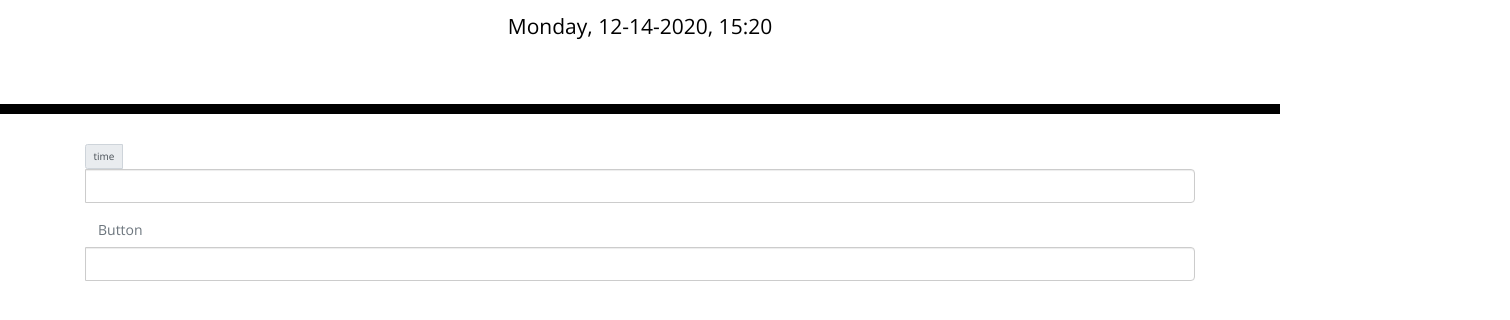
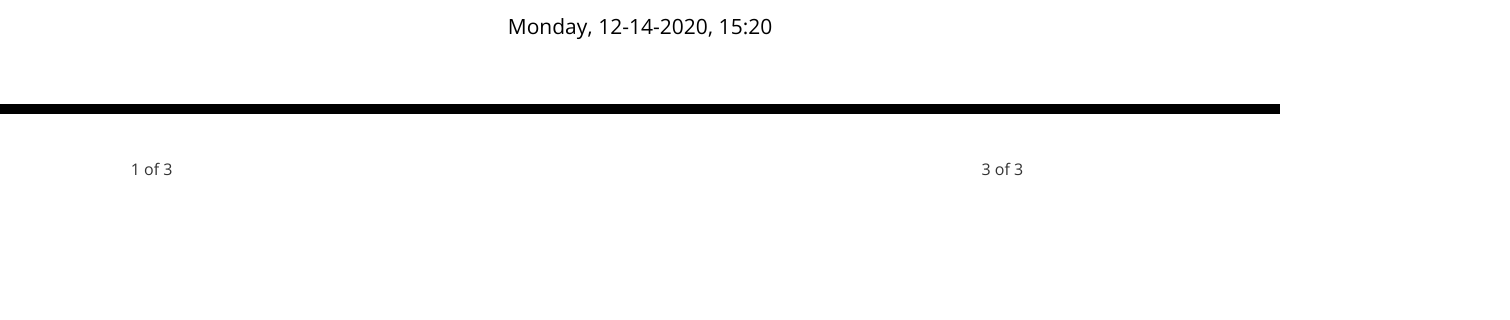
Before and after one commit to Franciscorosado09/hw5WorkDayScheduler, a plain HTML site: page index.html in a window 1280 px wide. Shown: the part 186-506 px from the top of the page, 1510 px wide, since content can reach past the window. Drawn offline with nearby package versions, Linux system fonts and the light colour scheme.

Commit message:
need to work on inpuut fields

```diff
--- a/index.html
+++ b/index.html
@@ -42,22 +42,36 @@
     </header>
 
     <div class="container">
-      <!-- Timeblocks go here -->
-      <div class="input-group mb-3">
+      <div class="row">
+        <div class="col">
+          1 of 3
+        </div>
+        <div class="col-6">
+          <div class="container" id= "schedule">
+            <!-- Timeblocks go here -->
+          </div>
+        </div>
+        <div class="col">
+          3 of 3
+        </div>
+      </div>
+    </div>
+      <!-- <div class="input-group mb-3">
         <div class="input-group-prepend">
-          <span class="input-group-text" id="inputGroup-sizing-default">time</span>
-        </div>
-        <input type="text" class="form-control" aria-label="Default" aria-describedby="inputGroup-sizing-default">
-      </div>
-      <div class="input-group mb-3">
-        <div class="input-group-prepend">
-          <button class="btn btn-outline-secondary" type="button">Button</button>
+          <button class="btn btn-outline-secondary" type="button">Time</button>
         </div>
         <input type="text" class="form-control" placeholder="" aria-label="" aria-describedby="basic-addon1">
       </div>
+          <button type="button" class="btn btn-default btn-lg">
+            <span class="glyphicon glyphicon-floppy-disk" aria-hidden="true"></span>
+          </button>
+        </div>
+      </div>
+
+      </div> -->
 
 
-    </div>
+
 
     <!-- day.js links -->
     <!-- <script src="path/to/dayjs/dayjs.min.js"></script> -->
--- a/style.css
+++ b/style.css
@@ -20,6 +20,8 @@ textarea{
   border-radius: 0;
   border-bottom: 10px solid black;
 }
+
+
 
 .description{
   white-space: pre-wrap;
--- a/style.js
+++ b/style.js
@@ -15,8 +15,7 @@ var time = dayjs().format("HH:mm");
 $("#currentDay").text(day + " " + date + " " +time);
 
 
-var input = " ";
-console.log(input)
+
 
 
 // $(".container").append(input);
@@ -51,7 +50,28 @@ var inputTimes = [
 function createInputBoxes (){
 
     for (var i = 0; i < inputTimes.length; i++){
-        console.log(inputTimes[i].time, inputTimes[i].input)
+        console.log(inputTimes[i].time, inputTimes[i].input);
+
+        // var inputText = console.log(inputTimes[i].input)
+
+
+        var inputGroup = $('<div class="input-group mb-3">');
+        var inputGroupPrepend = $('<div class="input-group-prepend">');
+        var prependSpan = $('<span class="input-group-text">' + inputTimes[i].time + ':00' + '</span>');
+        inputGroupPrepend.append(prependSpan);
+
+        // var inputBox = $('<input type="text" class="form-control" value="" >' + inputTimes[i].input + '</input>')
+        var inputBox = $('<input type="text" class="form-control" value= " ">' + '</input>')
+
+        // $(inputBox).text(console.log (inputTimes[i].input))
+
+
+        // var inputGroupAppend = $('<div class="input-group-append">');
+        var floppy = $('<span data-time="" class="input-group-text"><button><span class="glyphicon glyphicon-floppy-disk" aria-hidden="true"></span> </button></span>');
+
+        inputGroupAppend.append(floppy);
+        inputGroup.append(inputGroupPrepend).append(inputBox).append(inputGroupAppend);
+         $("#schedule").append(inputGroup);
 
 
 
@@ -64,3 +84,5 @@ createInputBoxes();
 
 //append to header
 //create local storage
+
+//if else statement for time frames
```
